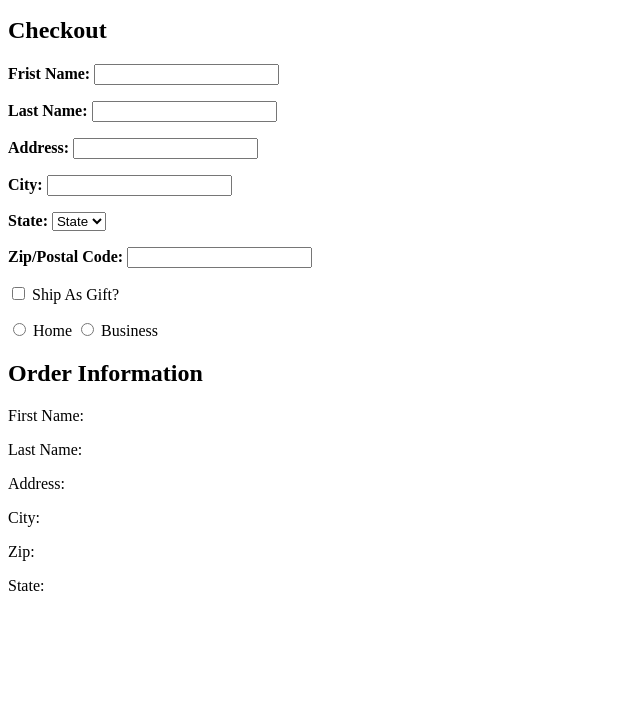
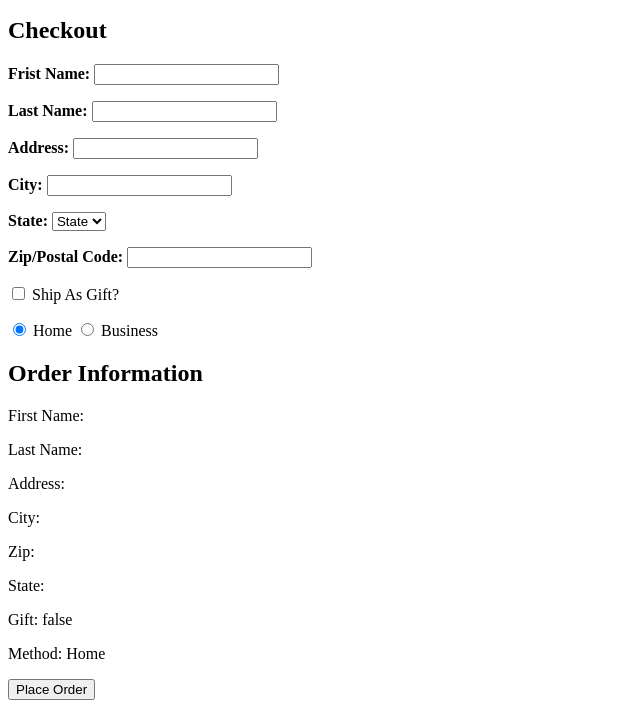
Before and after one commit to Grisu5/MyGitRepo, a plain HTML site: page Week 6/Petshop.html in a window 1280 px wide. Both pictures are taken after a click on the button "Checkout". Shown: the part 104-820 px from the top of the page, without its empty margins (0-640 px from the left). Drawn offline with nearby package versions, Linux system fonts and the light colour scheme.

Commit message:
adding new functionalities

```diff
--- a/Week 6/Petshop.html
+++ b/Week 6/Petshop.html
@@ -70,7 +70,8 @@
                             <input v-model="order.zip"/>
                         </P>
                         <P>
-                            <input type="checkbox" id="gift" value ="ture" v-model="order.gift"/>
+                            <input type="checkbox" id="gift" value ="ture" v-model="order.gift"
+                            v-bind:true-value="order.sendGift" v-bind:false-value="dontSendGift"/>
                             <label for="gift"> Ship As Gift? </label>
                         </P>
                         <P>
@@ -87,6 +88,10 @@
                         <p>City: {{order.city}}</p>
                         <p>Zip: {{order.zip}}</p>
                         <p>State: {{order.state}}</p>
+                        <p>Gift: {{order.gift}}</p>
+                        <p>Method: {{order.method}}</p>
+
+                        <p><button v-on:click="submitForm"> Place Order </button></p>
                     </div>
 
                 </main>
@@ -121,8 +126,10 @@
                             city:'',
                             zip:'',
                             state:'',
-                            gift:'',
-                            methods:'',
+                            gift: false,
+                            method:'Home',
+                            sendGift: 'Send as a gift',
+                            dontSendGift: 'Do not send as gift',
 
                         }
 
@@ -135,6 +142,9 @@
                     showCheckout (){
                         this.showProduct= this.showProduct ? false : true;
 
+                    },
+                    submitForm(){
+                        alert('Order submitted');
                     }
 
                 },
```
